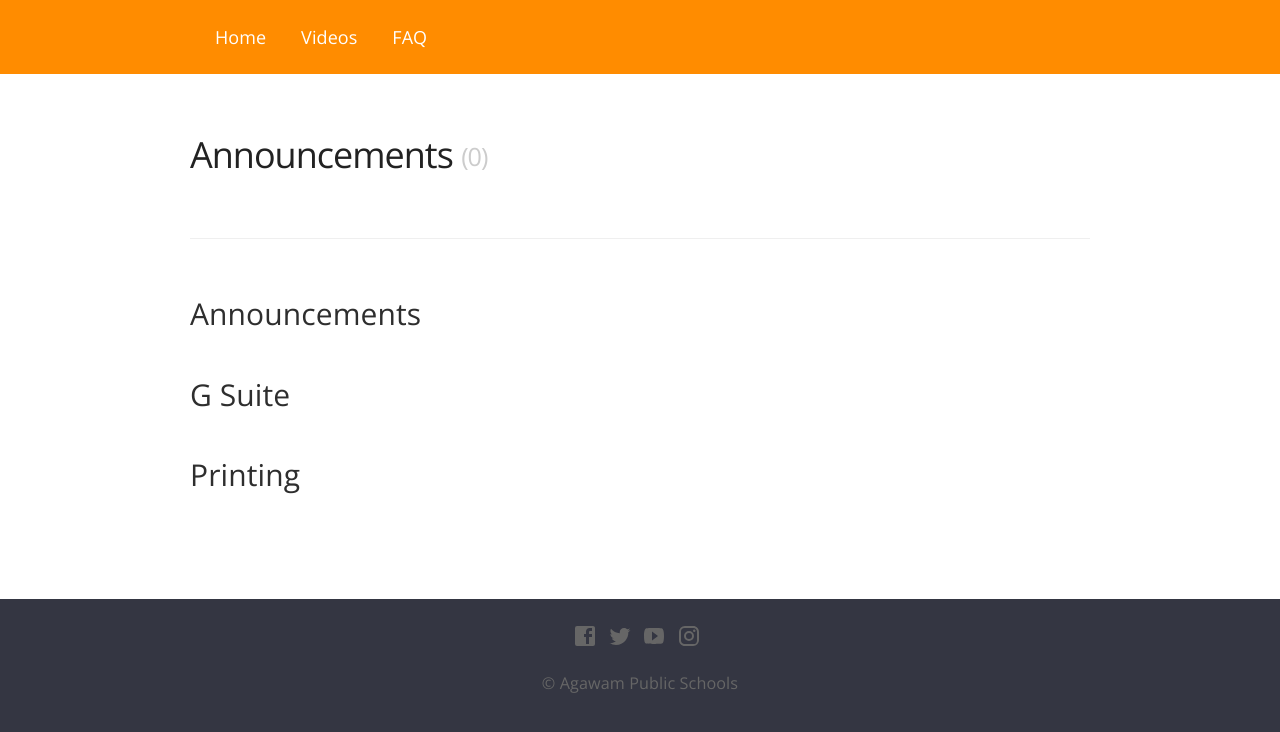
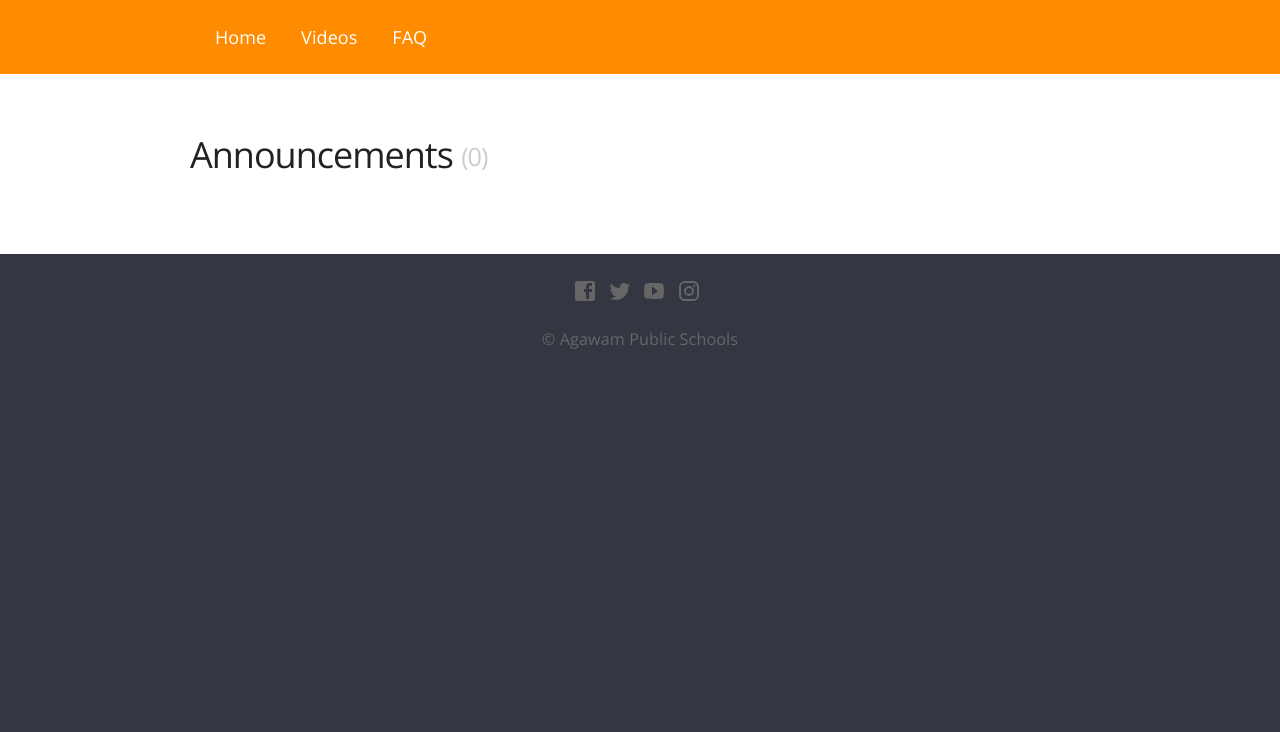
Before and after one commit to Agawam-IT/tech.agawamed.org, a Jekyll site: the page built from _pages/announcements.md, in a window 1280 px wide. Shown: the top 732 px of the page. Built offline with Jekyll 4.4.1, drawn with Linux system fonts in a browser that asks for light colours; nearby versions of some CDN libraries.

Commit message:
Update category.html

```diff
--- a/_layouts/category.html
+++ b/_layouts/category.html
@@ -9,22 +9,3 @@ layout: default
         {% include listings.html listings=posts %}
     {% endfor %}
 </div>
-
-<hr />
-
-{% assign categories = site.categories | sort %}
-	{% for category in categories %}
-		{% assign name = category[0] %}
-		{% assign posts = category[1] %}
-		{% assign size = posts | size %}
-		<section class="category">
-				<h3>
-					{{ name | replace: "-", " " }}
-				</h3>
-
-			<ul>
-				{% assign tutorials = posts | sort: "title" %}
-					<li><a href="{{ site.baseurl }}{{ tutorial.url }}">{% include document-icon.html icon=tutorial.type %}{{ tutorial.title }}</a></li>
-			</ul>
-		</section>
-	{% endfor %}
```
